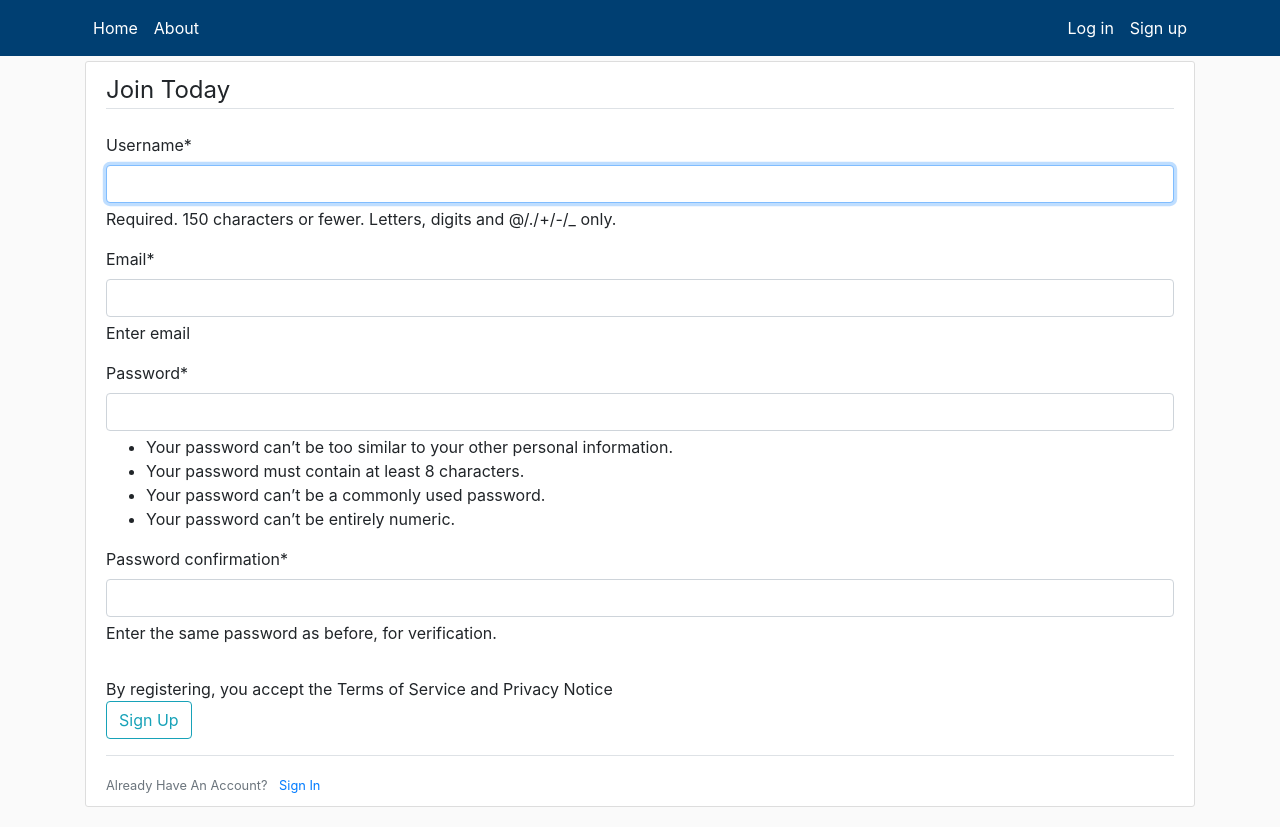
After one commit to WujekHussein/StronaONiczym, a Django app: page /users//register in a window 1280 px wide. The commit adds this page. Run offline with Django 5.2, Linux system fonts and the light colour scheme; some libraries are stand-ins or nearby versions.

Commit message:
ciekawy błąd ze ścieżkami

```diff
--- a/StronaONiczym/urls.py
+++ b/StronaONiczym/urls.py
@@ -23,6 +23,7 @@ urlpatterns = [
     path('admin/', admin.site.urls),
     path('', include('main.urls')),
     path('tinymce/', include('tinymce.urls')),
+    path('users/', include('users.urls')),
 ]
 
 if settings.DEBUG:
--- a/main/templates/main/includes/navbar.html
+++ b/main/templates/main/includes/navbar.html
@@ -19,7 +19,7 @@
                     <a class="nav-item nav-link" href="/">
                         Log in <i class="fas fa-sign-in-alt"></i>
                     </a>
-                    <a class="nav-item nav-link" href="/">
+                    <a class="nav-item nav-link" href="{% url 'users:register' %}">
                         Sign up <i class="fas fa-user-plus"></i>
                     </a>
                 </div>
--- a/requirements.txt
+++ b/requirements.txt
@@ -1,4 +1,6 @@
 asgiref==3.8.1
 Django==5.1.6
+django-crispy-forms==2.3
 django-tinymce==4.1.0
+fontawesomefree==6.6.0
 sqlparse==0.5.3
--- /dev/null
+++ b/users/forms.py
@@ -0,0 +1,16 @@
+from django.contrib.auth.forms import UserCreationForm
+from django import forms
+from django.contrib.auth import get_user_model
+
+class UserRegistrationForm(UserCreationForm):
+    email = forms.EmailField(help_text ="Enter email", required=True)
+    class Meta:
+        model = get_user_model()
+        fields = ('username', 'email', 'password1', 'password2')
+    def save(self, commit=True):
+        user = super(UserRegistrationForm, self).save(commit=False)
+        user.email = self.cleaned_data['email']
+        if commit:
+            user.save()
+
+        return user
--- /dev/null
+++ b/users/templates/register.html
@@ -0,0 +1,25 @@
+{% extends "main/header.html" %}
+{% load crispy_forms_filters %}
+{% load crispy_forms_tags %}
+{% block content %}
+    <div class="content-section">
+        <form method="POST">
+            {% csrf_token %}
+            <fieldset class="form-group">
+                <legend class="border-bottom mb-4">Join Today</legend>
+                {{ form|crispy }}
+            </fieldset>
+
+            By registering, you accept the Terms of Service and Privacy Notice
+
+            <div class="form-group">
+                <button class="btn btn-outline-info" type="submit">Sign Up</button>
+            </div>
+        </form>
+        <div class="border-top pt-3">
+            <small class="text-muted">
+                Already Have An Account? <a class="ml-2" href="/login">Sign In</a>
+            </small>
+        </div>
+    </div>
+{% endblock content %}
--- /dev/null
+++ b/users/urls.py
@@ -0,0 +1,8 @@
+from django.urls import path
+from . import views
+
+app_name = 'users'
+
+urlpatterns = [
+    path('/register', views.register, name='register'),
+]
--- a/users/views.py
+++ b/users/views.py
@@ -1,3 +1,23 @@
-from django.shortcuts import render
+from django.shortcuts import render, redirect
+from django.contrib.auth import get_user_model, login, logout
+from .forms import UserRegistrationForm
 
 # Create your views here.
+def register(request):
+    if request.user.is_authenticated:
+        return redirect('main:home')
+    if request.method == 'POST':
+        form = UserRegistrationForm(request.POST)
+        if form.is_valid():
+            user = form.save()
+            login(request, user)
+            return redirect('main:home')
+        for error in list(form.errors.values()):
+            print(request, error)
+    else:
+        form = UserRegistrationForm()
+    return render(
+        request,
+        'register.html',
+        {'form': form}
+    )
```
Also changed, not shown: StronaONiczym/settings.py (+7 -1 lines), db.sqlite3, 1 other file.
